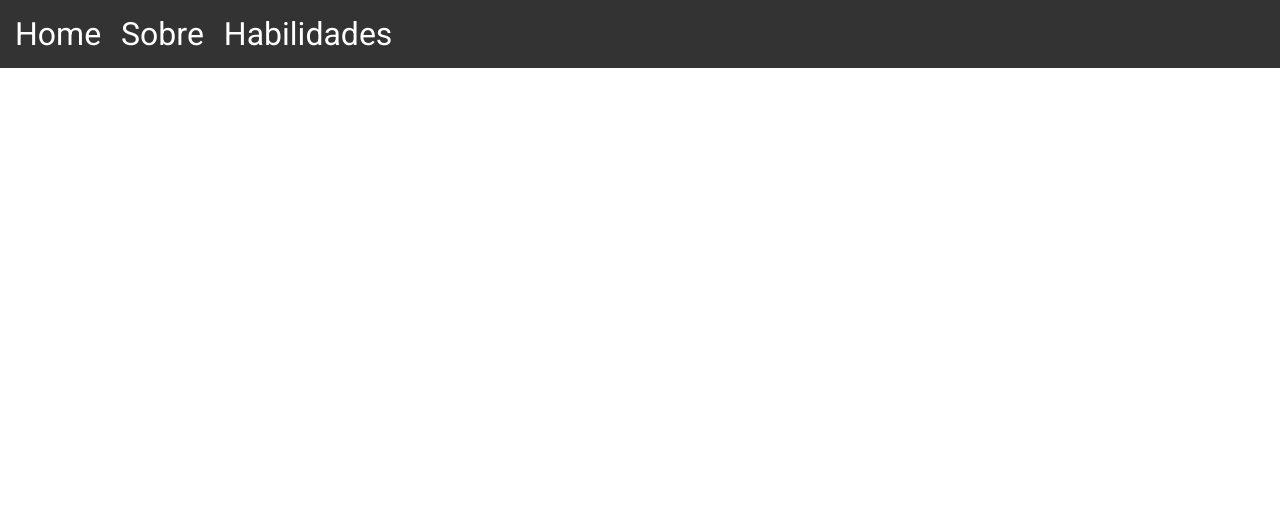
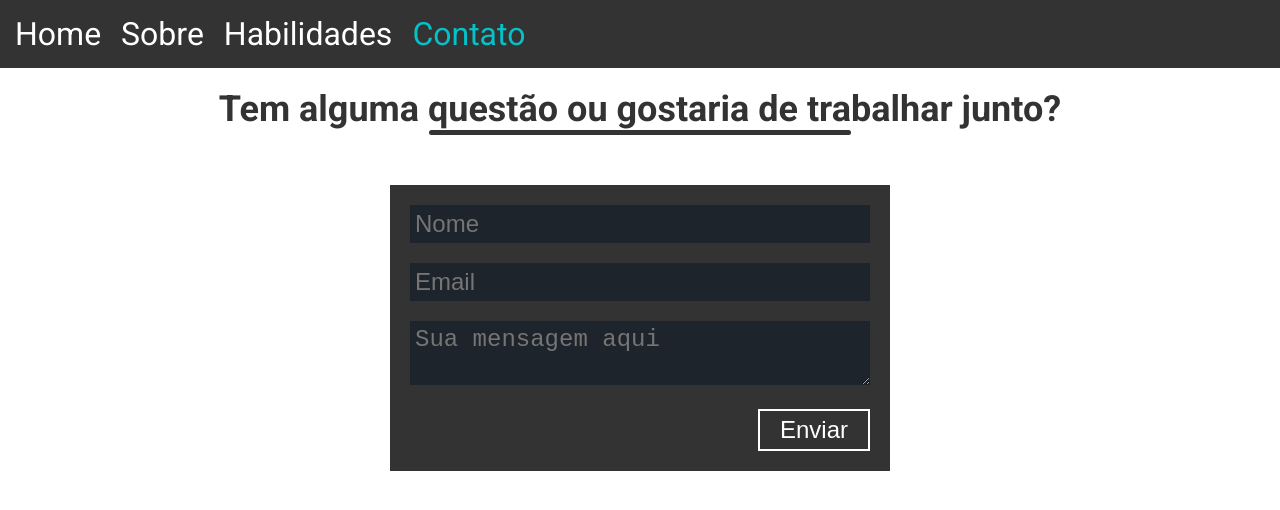
Before and after one commit to matheuspergoli/portfolio, a React (Vite) app: page /sobre/contato in a window 1280 px wide. Shown: the top 510 px of the page. Built offline with nearby package versions, Linux system fonts and the light colour scheme.

Commit message:
Criando Hook useForm e Página de Contato

```diff
--- /dev/null
+++ b/src/Components/Contato/Contato.tsx
@@ -0,0 +1,114 @@
+import React from 'react'
+import styled from 'styled-components'
+import useForm from '../../Hooks/useForm'
+import AnimateFadeDiv from '../Motion/AnimateFadeDiv'
+import Input from './Input'
+
+const ContainerMain = styled.main`
+  padding: 0 20px 20px 20px;
+`
+const Title = styled.h1`
+  color: #333;
+  font-size: 2.25rem;
+  width: fit-content;
+  text-align: center;
+  margin: 0 auto 50px auto;
+
+  &::after {
+    content: '';
+    display: block;
+    width: 50%;
+    height: 5px;
+    margin: 0 auto;
+    border-radius: 3px;
+    background-color: #333;
+  }
+`
+
+const Formulario = styled.form`
+  padding: 20px;
+  margin: 0 auto;
+  max-width: 500px;
+  background-color: #333;
+`
+
+const InputGroup = styled.section`
+  color: white;
+  margin-bottom: 20px;
+
+  label {
+    display: block;
+    color: #04c2c9;
+    font-size: 1.8rem;
+  }
+
+  input {
+    width: 100%;
+    border: none;
+    padding: 5px;
+    color: white;
+    font-size: 1.5rem;
+    background-color: #1e242c;
+
+    &:focus {
+      outline: none;
+    }
+  }
+`
+
+const TextArea = styled.textarea`
+  border: none;
+  width: 100%;
+  padding: 5px;
+  color: white;
+  resize: vertical;
+  font-size: 1.5rem;
+  margin-bottom: 20px;
+  background-color: #1e242c;
+
+  &:focus {
+    outline: none;
+  }
+`
+
+const BtnEnviar = styled.button`
+  display: block;
+  color: white;
+  cursor: pointer;
+  font-size: 1.5rem;
+  margin-left: auto;
+  padding: 5px 20px;
+  border: 2px solid white;
+  background-color: transparent;
+`
+
+function Contato() {
+  const nome = useForm(false)
+  const email = useForm('email')
+
+  function handleSubmit() {
+
+  }
+
+  return (
+    <AnimateFadeDiv>
+      <ContainerMain onSubmit={handleSubmit}>
+        <Title>
+          Tem alguma questão ou gostaria de trabalhar junto?
+        </Title>
+        <Formulario action='mailto:heizwow@outlook.com' method='POST' encType='text/plain'>
+          <InputGroup>
+            <Input type='text' name='nome' placeholder='Nome' {...nome} />
+          </InputGroup>
+          <InputGroup>
+            <Input type='email' name='email' placeholder='Email' {...email} />
+          </InputGroup>
+          <TextArea placeholder='Sua mensagem aqui' />
+          <BtnEnviar type='submit'>Enviar</BtnEnviar>
+        </Formulario>
+      </ContainerMain>
+    </AnimateFadeDiv>
+  )
+}
+
+export default Contato
--- /dev/null
+++ b/src/Components/Contato/Input.tsx
@@ -0,0 +1,35 @@
+import React, { ChangeEventHandler, FocusEventHandler } from 'react'
+import styled from 'styled-components'
+
+const ErrorMessage = styled.p`
+  color: red;
+`
+
+interface Input {
+  type: string,
+  name: string,
+  value: string,
+  error: string,
+  placeholder: string,
+  onBlur: FocusEventHandler,
+  onChange: ChangeEventHandler
+}
+
+function Input({ type, name, placeholder, value, error, onChange, onBlur }: Input) {
+  return (
+    <>
+      <input
+      required
+      type={type}
+      name={name}
+      id={name}
+      placeholder={placeholder}
+      value={value}
+      onChange={onChange}
+      onBlur={onBlur} />
+      {error && <ErrorMessage>{error}</ErrorMessage>}
+    </>
+  )
+}
+
+export default Input
--- a/src/Components/Navbar/Navbar.tsx
+++ b/src/Components/Navbar/Navbar.tsx
@@ -111,6 +111,7 @@ function Navbar() {
         <NavLink to='/' end>Home</NavLink>
         <NavLink to='/sobre' end>Sobre</NavLink>
         <NavLink to='habilidades'>Habilidades</NavLink>
+        <NavLink to='contato'>Contato</NavLink>
       </NavbarContainer>
     </>
   )
--- a/src/Components/Sobre/Sobre.tsx
+++ b/src/Components/Sobre/Sobre.tsx
@@ -4,6 +4,7 @@ import Navbar from '../Navbar/Navbar'
 import Habilidades from '../Habilidades/Habilidades'
 import SobreMim from './SobreMim'
 import InfoSkill from '../Habilidades/InfoSkill'
+import Contato from '../Contato/Contato'
 
 function Sobre() {
   return (
@@ -13,6 +14,7 @@ function Sobre() {
         <Route path='/' element={<SobreMim />} />
         <Route path='habilidades' element={<Habilidades />} />
         <Route path='habilidades/:id' element={<InfoSkill />} />
+        <Route path='contato' element={<Contato />} />
       </Routes>
     </>
   )
--- /dev/null
+++ b/src/Hooks/useForm.tsx
@@ -0,0 +1,43 @@
+import React from 'react'
+
+const types: any = {
+  email: {
+    regex: /^(([^<>()[\]\\.,;:\s@"]+(\.[^<>()[\]\\.,;:\s@"]+)*)|(".+"))@((\[[0-9]{1,3}\.[0-9]{1,3}\.[0-9]{1,3}\.[0-9]{1,3}\])|(([a-zA-Z\-0-9]+\.)+[a-zA-Z]{2,}))$/,
+    message: 'Preencha com um email válido'
+  }
+}
+
+function useForm(type: string | false) {
+  const [value, setValue] = React.useState('')
+  const [error, setError] = React.useState('')
+
+  function validate(value: string) {
+    if (type === false) return true
+    if (value.length === 0) {
+      setError('Preencha corretamente.')
+      return false
+    } else if (types[type] && !types[type].regex.test(value)) {
+      setError(types[type].message)
+      return false
+    } else {
+      setError('')
+      return true
+    }
+  }
+
+  function onChange({ target }: any) {
+    if (error) validate(target.value)
+    setValue(target.value)
+  }
+
+  return {
+    value,
+    error,
+    setValue,
+    onChange,
+    validate: () => validate(value),
+    onBlur: () => validate(value)
+  }
+}
+
+export default useForm
```
